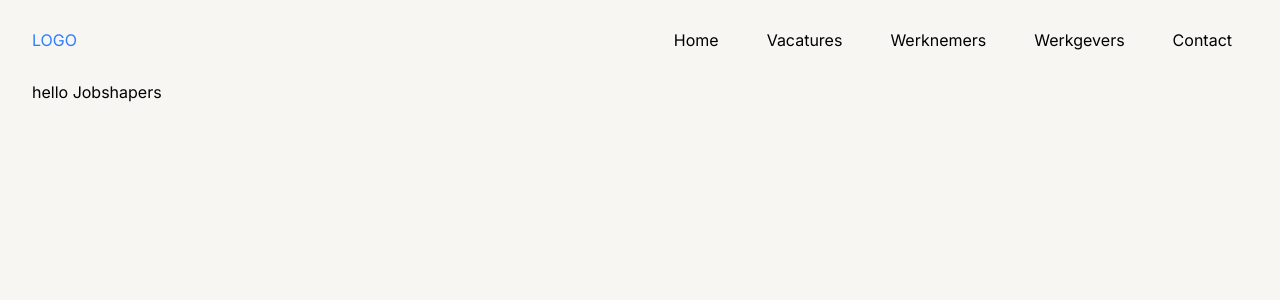
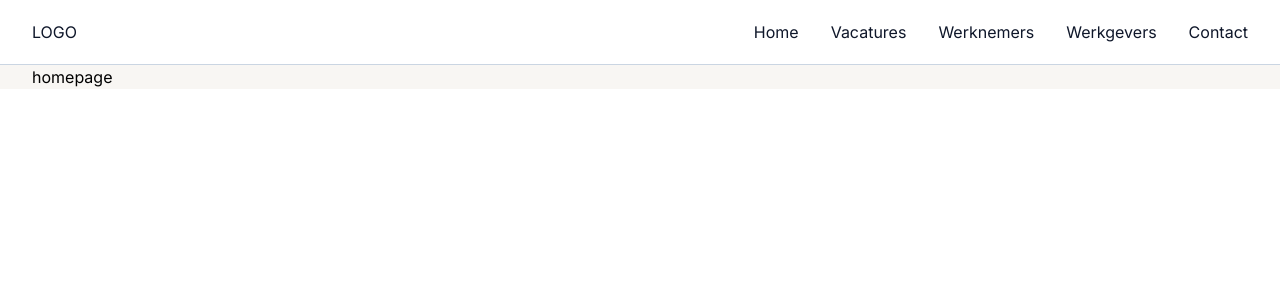
Before and after one commit to EdwinSch/jobshapers, a Next.js app: page / in a window 1280 px wide. Shown: the top 300 px of the page. Built offline with nearby package versions, Linux system fonts and the light colour scheme.

Commit message:
layout changes and customize color palette

```diff
--- a/app/layout.jsx
+++ b/app/layout.jsx
@@ -13,12 +13,9 @@ export const metadata = {
 export default function RootLayout({ children }) {
   return (
     <html lang="en">
-      <body className={`${inter.className} bg-[#f8f6f3]`}>
-        {/* <div className="bg-blue-500">ceonten</div> */}
-        <div className="mx-auto max-w-7xl px-4 sm:px-6 lg:px-8">
-          <Header />
-          {children}
-        </div>
+      <body className={`${inter.className} bg-white`}>
+        <Header />
+        {children}
       </body>
     </html>
   );
--- a/app/page.jsx
+++ b/app/page.jsx
@@ -1,7 +1,7 @@
 export default function HomePage() {
   return (
-    <main className="">
-      <h1>hello Jobshapers</h1>
+    <main className="w-full bg-jsOffWhite">
+      <div className="mx-auto max-w-7xl px-4 md:px-6 lg:px-8">homepage</div>
     </main>
   );
 }
--- a/components/Header.jsx
+++ b/components/Header.jsx
@@ -1,13 +1,12 @@
 import Navigation from "./Navigation";
-import MobileButtons from "./MobileButtons";
 
 const Header = () => {
   return (
-    <header className="flex justify-between items-center h-[80px]">
-      <div className="text-blue-500">LOGO</div>
-      <Navigation />
-
-      <MobileButtons />
+    <header className="w-full border-b border-slate-300">
+      <div className="h-16 mx-auto max-w-7xl px-4 md:px-6 lg:px-8 flex justify-between items-center">
+        <div className="text-jsMidnight">LOGO</div>
+        <Navigation />
+      </div>
     </header>
   );
 };
--- a/components/MobileButtons.jsx
+++ /dev/null
@@ -1,12 +0,0 @@
-import { FaBars } from "react-icons/fa6";
-
-const MobileButtons = () => {
-  return (
-    <div className="md:hidden">
-      <button className="cursor-pointer bg-[#fdfcfa] p-2 rounded-lg border border-[#989490]">
-        <FaBars />
-      </button>
-    </div>
-  );
-};
-export default MobileButtons;
--- a/components/Navigation.jsx
+++ b/components/Navigation.jsx
@@ -3,11 +3,11 @@ import Link from "next/link";
 const Navigation = () => {
   return (
     <nav className="hidden md:block">
-      <ul className="flex gap-4">
+      <ul className="flex gap-8">
         <li>
           <Link
             href={"/"}
-            className="px-4 py-2 hover:bg-green-600 hover:text-white duration-200 rounded-lg"
+            className="text-jsMidnight hover:text-jsBlue duration-200 cursor-pointer"
           >
             Home
           </Link>
@@ -15,7 +15,7 @@ const Navigation = () => {
         <li>
           <Link
             href={"/vacatures"}
-            className="px-4 py-2 hover:bg-green-600 hover:text-white duration-200 rounded-lg"
+            className="text-jsMidnight hover:text-jsBlue duration-200 cursor-pointer"
           >
             Vacatures
           </Link>
@@ -23,7 +23,7 @@ const Navigation = () => {
         <li>
           <Link
             href={"/werknemers"}
-            className="px-4 py-2 hover:bg-green-600 hover:text-white duration-200 rounded-lg"
+            className="text-jsMidnight hover:text-jsBlue duration-200 cursor-pointer"
           >
             Werknemers
           </Link>
@@ -31,7 +31,7 @@ const Navigation = () => {
         <li>
           <Link
             href={"/werkgevers"}
-            className="px-4 py-2 hover:bg-green-600 hover:text-white duration-200 rounded-lg"
+            className="text-jsMidnight hover:text-jsBlue duration-200 cursor-pointer"
           >
             Werkgevers
           </Link>
@@ -39,7 +39,7 @@ const Navigation = () => {
         <li>
           <Link
             href={"/contact"}
-            className="px-4 py-2 hover:bg-green-600 hover:text-white duration-200 rounded-lg"
+            className="text-jsMidnight hover:text-jsBlue duration-200 cursor-pointer"
           >
             Contact
           </Link>
--- a/styles/globals.css
+++ b/styles/globals.css
@@ -1,8 +1,11 @@
 @import "tailwindcss";
 
-:root {
-  --background: #ffffff;
-  --foreground: #171717;
+@theme {
+  --color-jsBlue: #2563eb;
+  --color-jsGreen: #059669;
+  --color-jsOffWhite: #f8f6f3;
+  --color-jsMidnight: #0f172a;
+  --color-jsText: #475569;
 }
 
 body {
```
